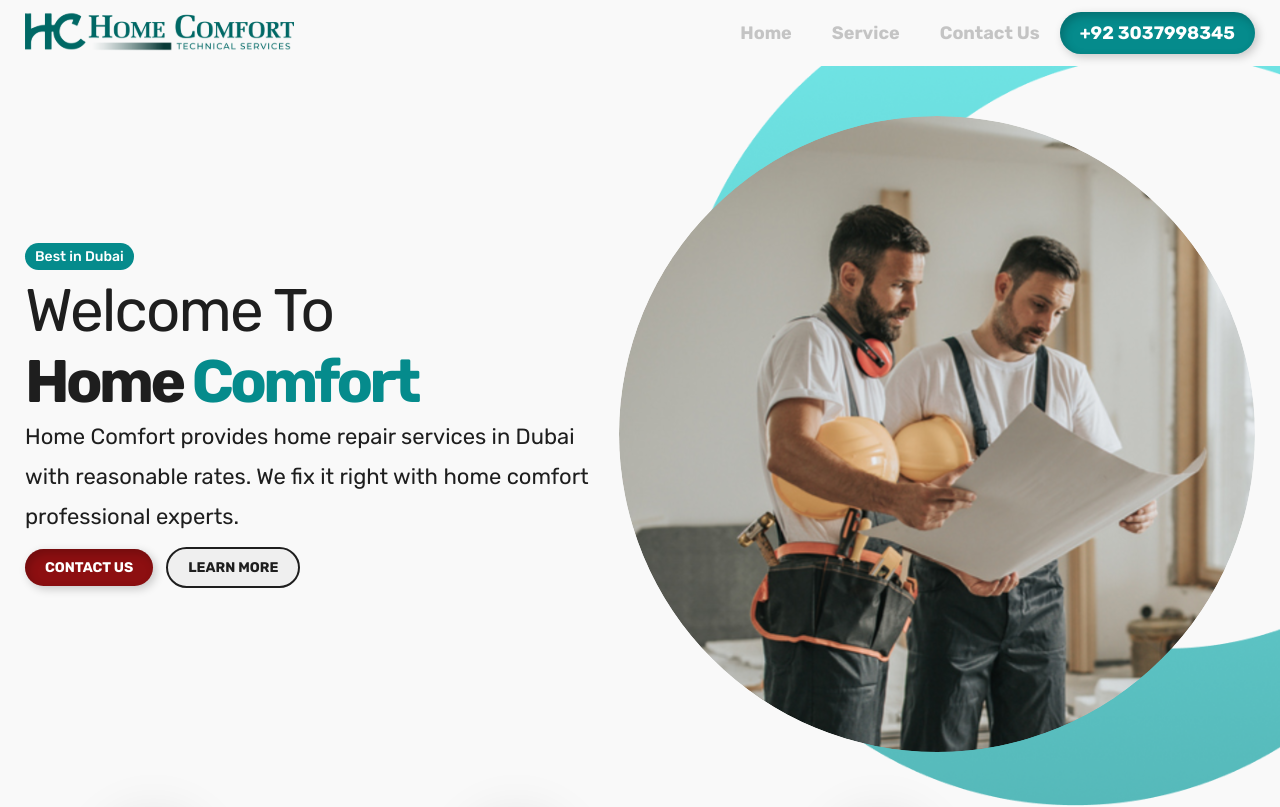
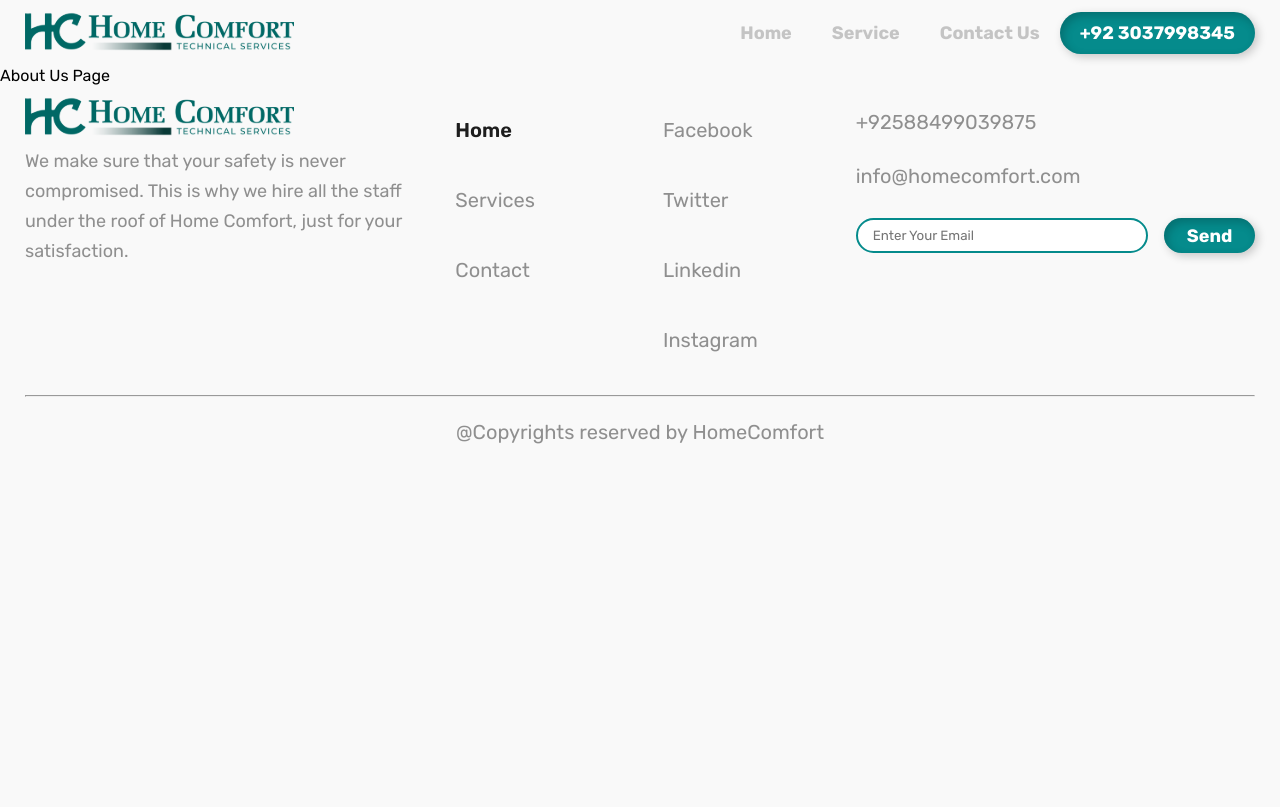
Before and after one commit to amirkamboh/first_react_project_2024, a React (Create React App) app: page /about-us in a window 1280 px wide. Shown: the top 807 px of the page. Built offline with nearby package versions, Linux system fonts and the light colour scheme.

Commit message:
Routes Update

```diff
--- a/package.json
+++ b/package.json
@@ -8,6 +8,7 @@
     "@testing-library/user-event": "^13.5.0",
     "react": "^18.2.0",
     "react-dom": "^18.2.0",
+    "react-router-dom": "^6.21.1",
     "react-scripts": "5.0.1",
     "web-vitals": "^2.1.4"
   },
--- a/src/App.js
+++ b/src/App.js
@@ -1,11 +1,18 @@
 import HomePage from "./pages/homePage";
 import Layout from "./globals/Layout";
+import AboutPage from "./pages/aboutUs";
+import ContactPage from "./pages/contactUs";
+import { Route,Routes } from "react-router-dom";
 
 function App() {
   return (
     <div className="App">
       <Layout>
-       <HomePage />
+        <Routes>
+          <Route path='/' exact element={<HomePage />} />
+          <Route path='/about-us' exact element={<AboutPage />} />
+          <Route path='/contact-us' exact element={<ContactPage />} />
+          </Routes>
       </Layout>
 
     </div>
--- a/src/index.js
+++ b/src/index.js
@@ -2,10 +2,14 @@ import React from 'react';
 import ReactDOM from 'react-dom/client';
 import './style/style.css'
 import App from './App';
+import { BrowserRouter } from 'react-router-dom';
 
 const root = ReactDOM.createRoot(document.getElementById('root'));
 root.render(
   <React.StrictMode>
+    <BrowserRouter>
     <App />
+    </BrowserRouter>
+
   </React.StrictMode>
 );
--- /dev/null
+++ b/src/pages/aboutUs/index.js
@@ -0,0 +1,11 @@
+import React from 'react'
+
+const AboutPage = () => {
+  return (
+    <div>
+      About Us Page
+    </div>
+  )
+}
+
+export default AboutPage
--- /dev/null
+++ b/src/pages/contactUs/index.js
@@ -0,0 +1,9 @@
+import React from 'react'
+
+const ContactPage = () => {
+  return (
+    <div>Contact US</div>
+  )
+}
+
+export default ContactPage
```
Also changed, not shown: 1 other file (tests, documents, lock files or other folders).
